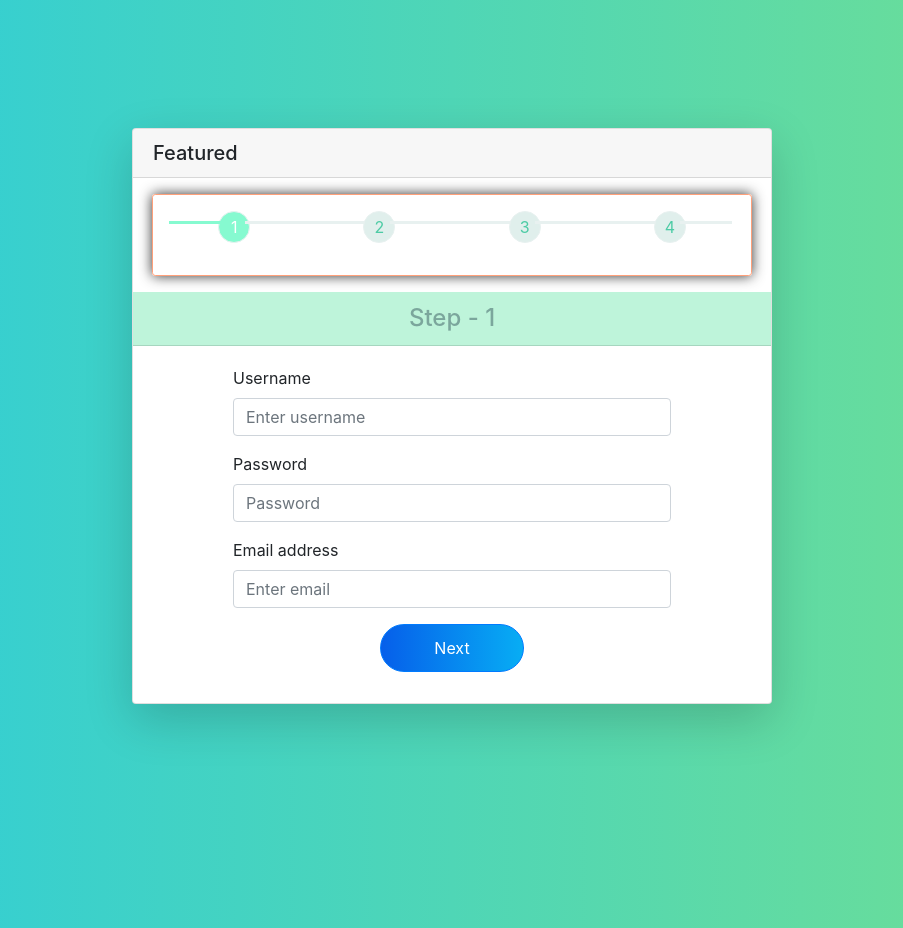
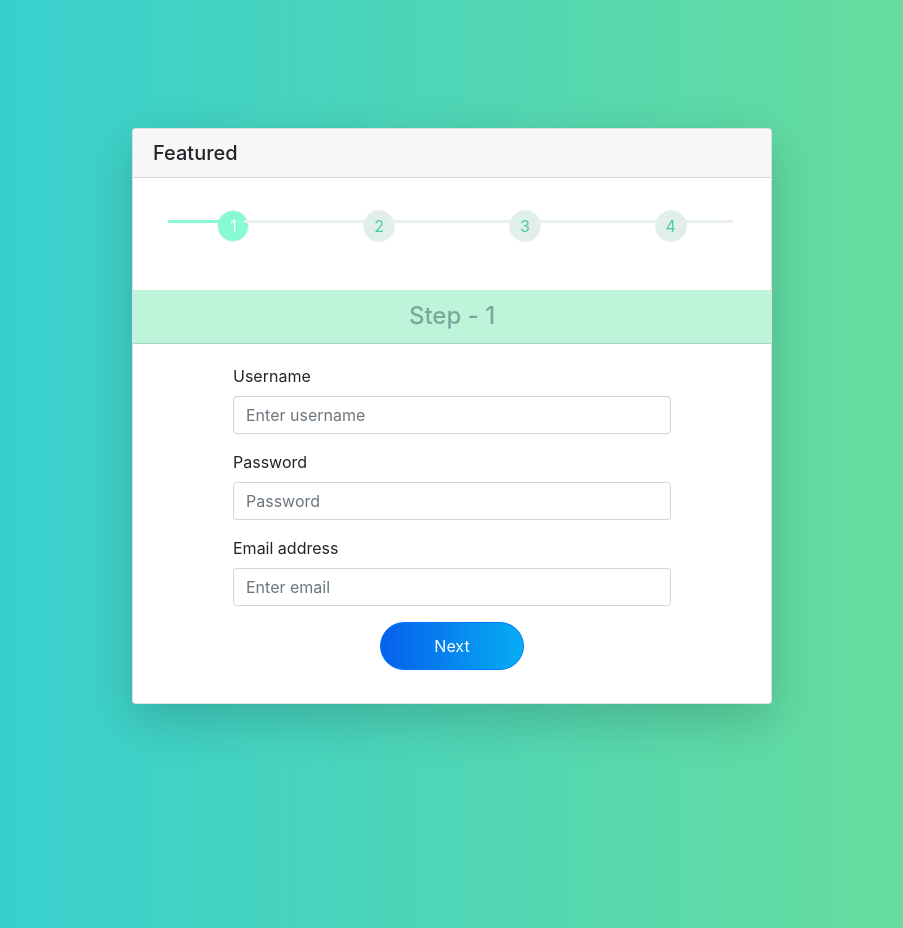
Before and after one commit to jakazzy/wedvs-form, a React (Create React App) app: page / in a window 1280 px wide. Shown: the whole page, without its empty margins (188-1091 px from the left). Built offline with nearby package versions, Linux system fonts and the light colour scheme; the HTML template or start-up script is replaced by a standard one.

Commit message:
remove the box shadow

```diff
--- a/src/components/stepper/stepper.styles.css
+++ b/src/components/stepper/stepper.styles.css
@@ -8,9 +8,9 @@
 } */
 
 .stepper-container {
-    border: 1px solid lightsalmon;
+    /* border: 1px solid lightsalmon;
     box-shadow: 0 0 13px #333;
-    border-radius: 0.2rem;
+    border-radius: 0.2rem; */
     margin: 1rem auto;
     padding: 1rem;
     width: 94%;
```
